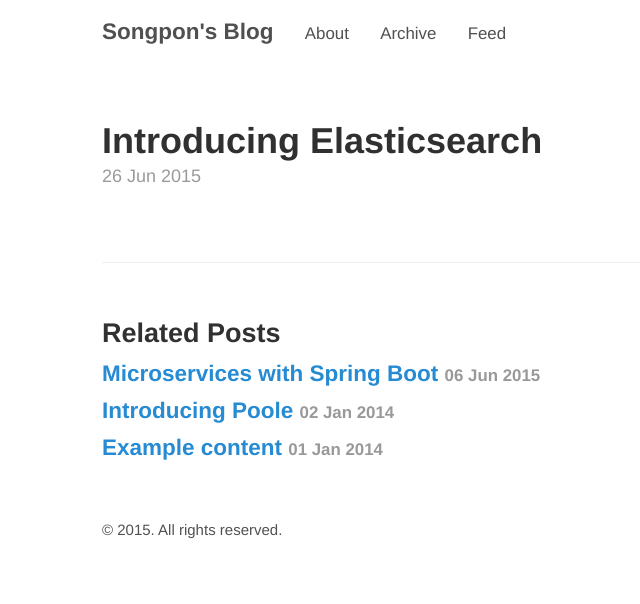
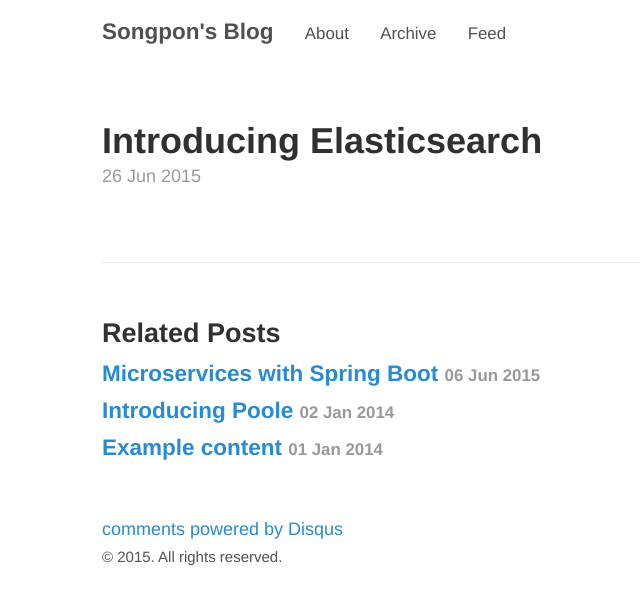
Before and after one commit to tsongpon/songpon.github.io, a Jekyll site: the page built from _posts/2015-06-26-elasticsearch-introduce.md, in a window 1280 px wide. Shown: the top 604 px of the page, without its empty margins (223-863 px from the left). Built offline with Jekyll 4.4.1, drawn with Linux system fonts in a browser that asks for light colours; comment, search, counter and statistics services are not loaded; part of the change alters nothing that is shown.

Commit message:
Add comment

```diff
--- a/_includes/comments.html
+++ b/_includes/comments.html
@@ -0,0 +1,16 @@
+{% if page.comments %}
+  <!-- Add Disqus comments. -->
+  <div id="disqus_thread"></div>
+  <script type="text/javascript">
+      /* * * CONFIGURATION VARIABLES: EDIT BEFORE PASTING INTO YOUR WEBPAGE * * */
+      var disqus_shortname = 'joshualande'; // required: replace example with your forum shortname
+      /* * * DON'T EDIT BELOW THIS LINE * * */
+      (function() {
+          var dsq = document.createElement('script'); dsq.type = 'text/javascript'; dsq.async = true;
+          dsq.src = '//' + disqus_shortname + '.disqus.com/embed.js';
+          (document.getElementsByTagName('head')[0] || document.getElementsByTagName('body')[0]).appendChild(dsq);
+      })();
+  </script>
+  <noscript>Please enable JavaScript to view the <a href="http://disqus.com/?ref_noscript">comments powered by Disqus.</a></noscript>
+  <a href="http://disqus.com" class="dsq-brlink">comments powered by <span class="logo-disqus">Disqus</span></a>
+{% endif %}
--- a/_layouts/default.html
+++ b/_layouts/default.html
@@ -19,8 +19,9 @@
       <main>
         {{ content }}
 
-        {% include comments.html %}
       </main>
+
+      {% include comments.html %}
 
       <footer class="footer">
         <small>
```
